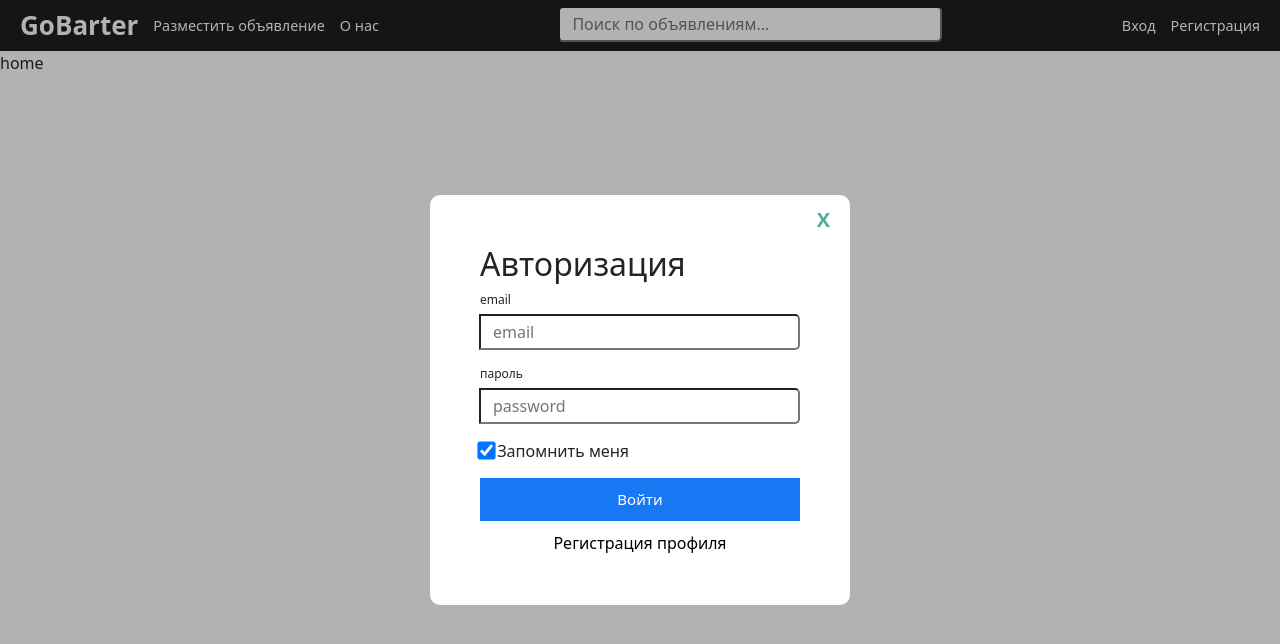
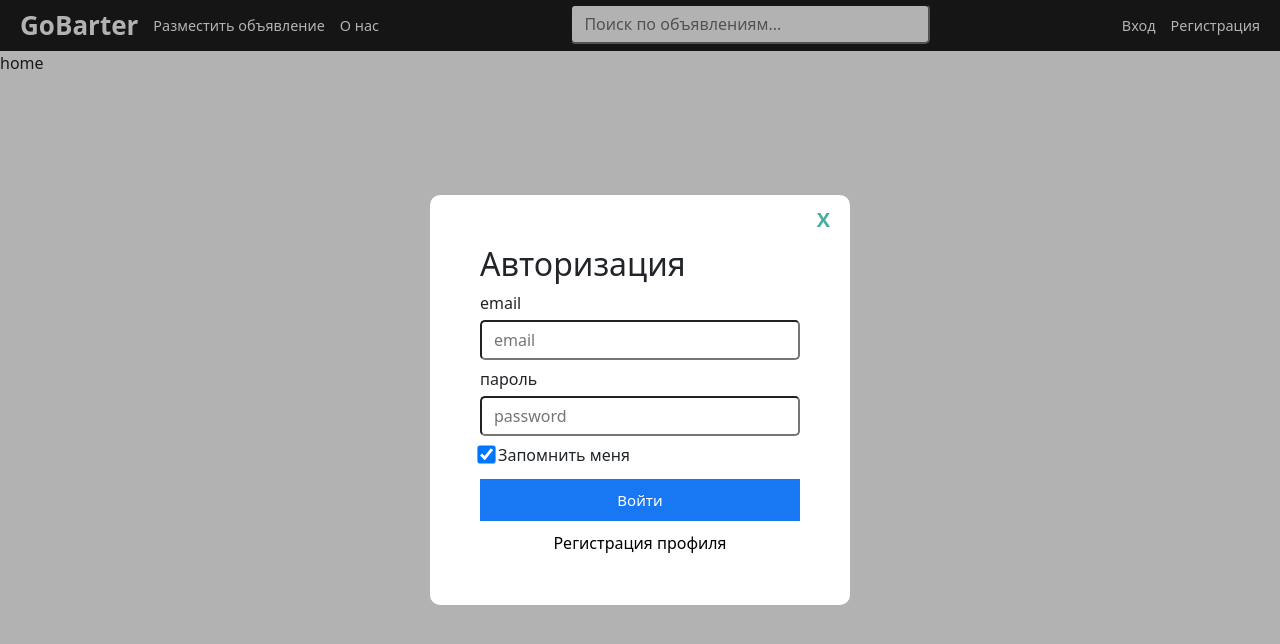
Before and after one commit to mrJO1N/gobarter-frontend, a Vue app: page / in a window 1280 px wide. Both pictures are taken after a click on the element "Вход". Shown: the top 644 px of the page. Built offline with nearby package versions, Linux system fonts and the light colour scheme.

Commit message:
fix input logic, add arch to connect backend

```diff
--- a/src/components/Modal/views/Login/Login.scss
+++ b/src/components/Modal/views/Login/Login.scss
@@ -7,29 +7,17 @@
   }
 }
 
-.input-group {
-  margin-bottom: 15px;
+.form-inputs {
+  display: flex;
+  flex-direction: column;
 
-  label {
-    display: block;
-    font-size: 12px;
-    margin-bottom: 5px;
+  * {
+    margin-bottom: 40px;
+
+    &:last-of-type {
+      margin-bottom: 0;
+    }
   }
-
-  .Input {
-    width: 100%;
-    padding: 8px;
-    font-size: 14px;
-    box-sizing: border-box;
-  }
-}
-
-.remember {
-  display: flex;
-  justify-content: space-between;
-  align-items: center;
-  font-size: 1rem;
-  margin-bottom: 15px;
 }
 
 .login-btn {
--- a/src/components/Modal/views/Login/Login.vue
+++ b/src/components/Modal/views/Login/Login.vue
@@ -2,20 +2,29 @@
   <div class="Login-form">
     <h2>Авторизация</h2>
 
-    <div class="input-group">
-      <label>email</label>
-      <Input visibility-type="email" placeholder="email" />
-    </div>
-    <div class="input-group">
-      <label>пароль</label>
-      <Input visibility-type="password" placeholder="password" />
+    <div class="form-inputs">
+      <Input
+        visibility-type="email"
+        placeholder="email"
+        v-model="email"
+        label="email"
+      />
+
+      <Input
+        visibility-type="password"
+        placeholder="password"
+        v-model="password"
+        label="пароль"
+      />
+
+      <Input
+        visibility-type="checkbox"
+        v-model="rememberMe"
+        label="Запомнить меня"
+      />
     </div>
 
-    <div class="remember">
-      <label><Input visibility-type="checkbox" checked /> Запомнить меня</label>
-    </div>
-
-    <button class="login-btn">Войти</button>
+    <button class="login-btn" @click="show">Войти</button>
     <div class="reg-link-container">
       <a @click="openModal('reg')" class="reg-link"> Регистрация профиля </a>
     </div>
@@ -26,11 +35,16 @@
 import Input from "@ui/Input";
 import "./Login.scss";
 import type { types } from "@comp/Modal";
+import { ref } from "vue";
 
 interface IProps {
   openModal: types.IModalInstance["openModal"];
 }
 const { openModal } = defineProps<IProps>();
+
+const email = ref("");
+const password = ref("");
+const rememberMe = ref(true);
+
+const show = () => console.log(email.value, password.value, rememberMe.value);
 </script>
-
-<style lang="sass" scoped></style>
--- a/src/services/api/auth.ts
+++ /dev/null
@@ -1,3 +0,0 @@
-export default {};
-
-// test
--- a/src/ui/Input/Input.vue
+++ b/src/ui/Input/Input.vue
@@ -1,47 +1,110 @@
 <template>
-  <input class="Input" :class="visibilityType" :type="visibilityType" />
+  <div class="Input" :class="inputType">
+    <label v-if="inputType !== 'checkbox'">
+      {{ label ?? "" }}
+    </label>
+
+    <input
+      :type="inputType"
+      :placeholder="placeholder"
+      :checked="isChecked"
+      @input="updateValue"
+      @change="updateChecked"
+    />
+
+    <label v-if="inputType === 'checkbox'">
+      {{ label ?? "" }}
+    </label>
+  </div>
 </template>
 
-<script lang="ts" setup>
-import type { InputTypeHTMLAttribute } from "vue";
+<script lang="ts">
+import { defineComponent, type PropType } from "vue";
 
-type TVisibilityType = "email" | "password" | "checkbox" | "search";
-interface IProps {
-  visibilityType: TVisibilityType;
-}
-const { visibilityType } = defineProps<IProps>();
+type VisibilityType = "password" | "email" | "search" | "checkbox";
 
-let elementType: InputTypeHTMLAttribute = "";
-
-switch (visibilityType) {
-  case "email":
-  case "password":
-  case "checkbox":
-    elementType = visibilityType;
-    break;
-  case "search":
-    elementType = "text";
-    break;
-}
+export default defineComponent({
+  name: "Input",
+  props: {
+    modelValue: {
+      type: [String, Boolean] as PropType<string | boolean>,
+      required: true,
+    },
+    visibilityType: {
+      type: String as PropType<VisibilityType>,
+      required: true,
+    },
+    label: {
+      type: String,
+      default: "",
+    },
+    placeholder: {
+      type: String,
+      default: "",
+    },
+  },
+  computed: {
+    inputType(): string {
+      return this.visibilityType === "search" ? "text" : this.visibilityType;
+    },
+    isChecked(): boolean {
+      return this.visibilityType === "checkbox"
+        ? Boolean(this.modelValue)
+        : false;
+    },
+  },
+  methods: {
+    updateValue(event: Event) {
+      if (this.visibilityType !== "checkbox") {
+        const element = event.target as HTMLInputElement;
+        this.$emit("update:modelValue", element.value);
+      }
+    },
+    updateChecked(event: Event) {
+      if (this.visibilityType === "checkbox") {
+        const element = event.target as HTMLInputElement;
+        this.$emit("update:modelValue", element.checked);
+      }
+    },
+  },
+});
 </script>
 
-<style lang="scss" scoped>
+<style lang="scss">
 .Input {
+  font-size: 1rem;
+
+  height: 36px;
+
+  label {
+    font-size: 1rem;
+  }
+
   &.password,
   &.email,
-  &search {
-    padding: 6px 12px;
-    font-size: 1rem;
-    width: 30vw;
-    min-width: 240px;
+  &.search {
+    input {
+      padding: 6px 12px;
+      font-size: 1rem;
+      width: 100%;
 
-    height: 36px;
+      border-radius: 5px;
+    }
 
-    border-radius: 5px;
+    label {
+      margin-bottom: 5px;
+    }
   }
 
   &.checkbox {
-    transform: scale(1.4);
+    input {
+      width: auto;
+      transform: scale(1.4);
+    }
+
+    label {
+      margin-left: 5px;
+    }
   }
 }
 </style>
```
Also changed, not shown: src/api/api.service.ts (added, +63 -0 lines), src/api/endpoint-adapters/auth.ts (added, +17 -0 lines), src/api/hooks/useFetch.ts (added, +48 -0 lines), src/api/types.ts (added, +14 -0 lines), src/hooks/useFetch.ts (deleted, +0 -32 lines), src/utils/api.service.ts (deleted, +0 -7 lines).
